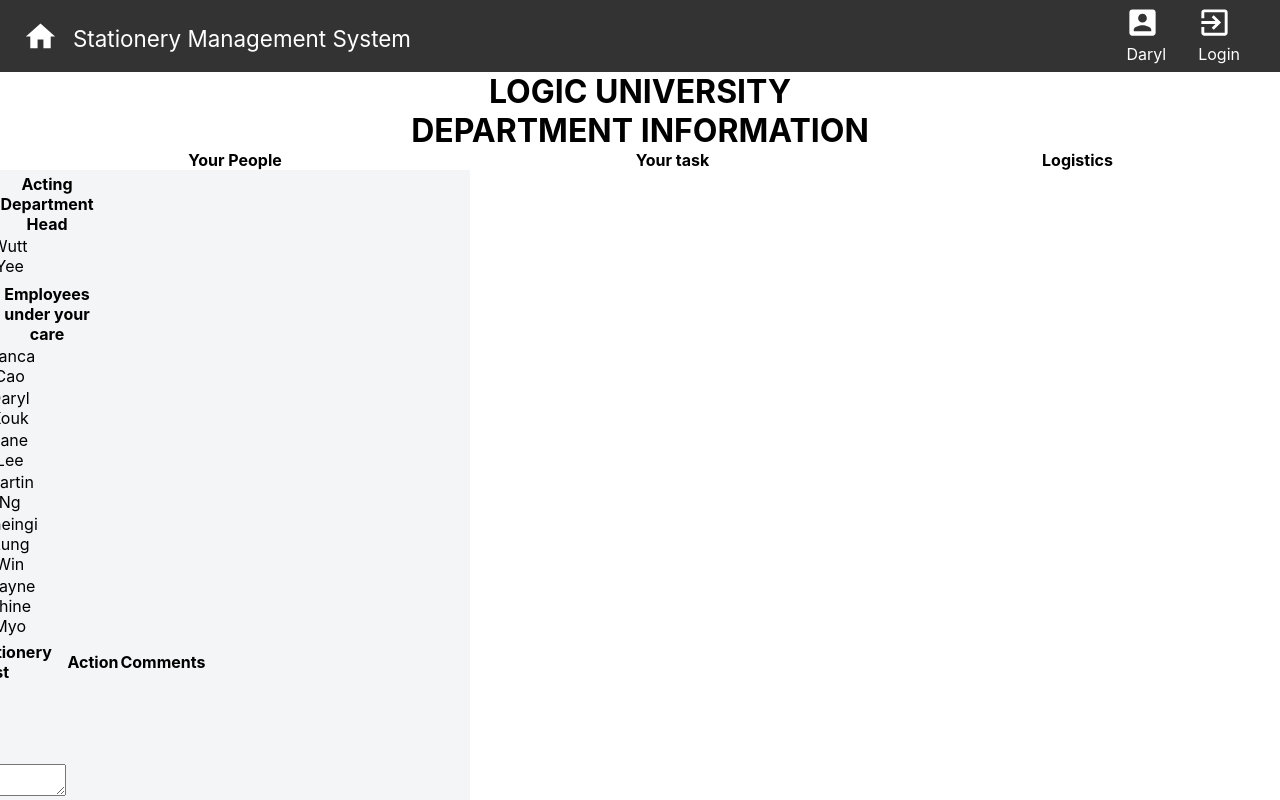
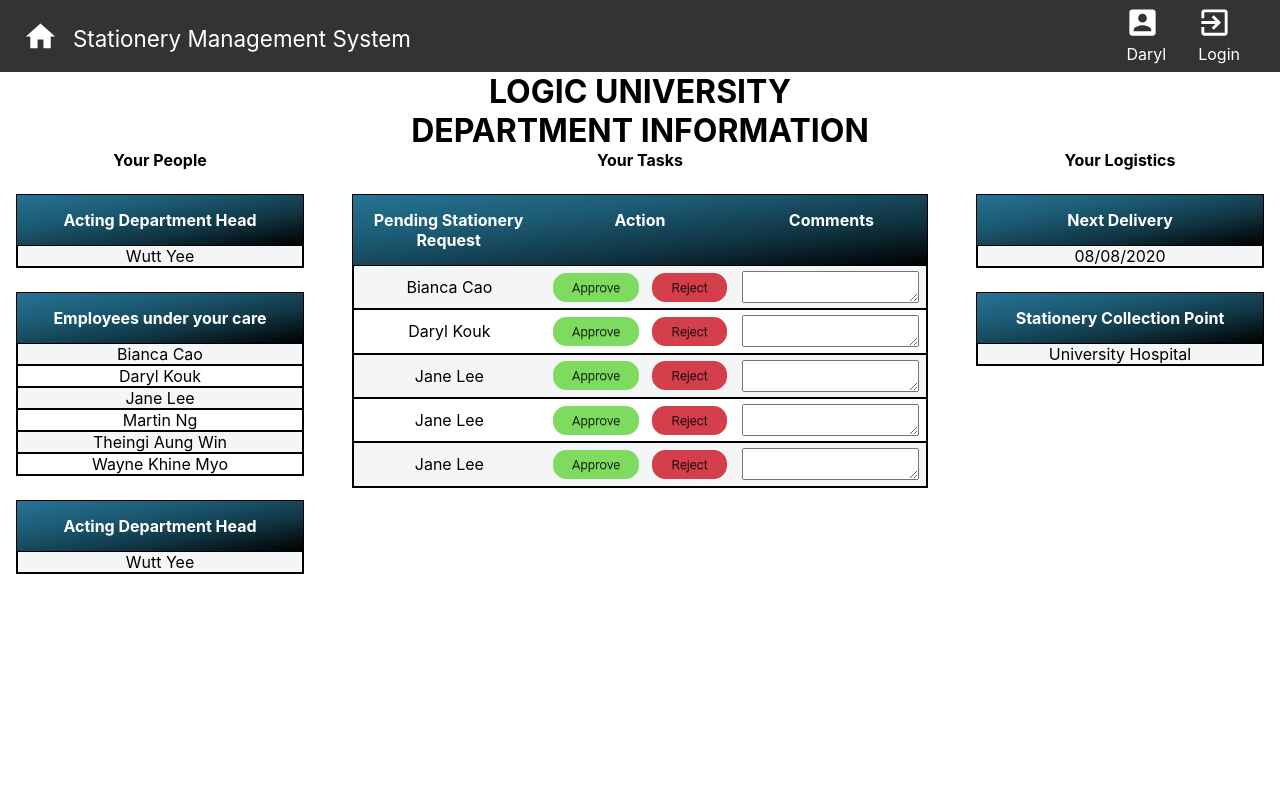
Before and after one commit to Martindreamz/Front-End-AD-Project, a React (Create React App) app: page /manager in a window 1280 px wide. Shown: the top 800 px of the page. Built offline with nearby package versions, Linux system fonts and the light colour scheme.

Commit message:
Manager Page partitions & tables settled

```diff
--- a/src/Components/DepartmentHeadApproval.js
+++ b/src/Components/DepartmentHeadApproval.js
@@ -1,8 +1,9 @@
 import React, { Component } from "react";
+import "./InventoryTable.css";
 
 class DepartmentHeadApproval extends Component {
   constructor() {
-        super()
+    super();
     /*this.state() = {
             staff: [],
             requisition: [],
@@ -11,18 +12,65 @@ class DepartmentHeadApproval extends Component {
   }
 
   render() {
-
     return (
-            <div>
-                <table style={{ textAlign: "center" }}>
-                    <tr><th> Pending Stationery Request</th><th colspan='2'> Action</th><th> Comments</th></tr>
-                    <tr><td> Bianca Cao</td><td>Reject</td><td>Approve</td><textarea /></tr>
-                    <tr><td> Daryl Kouk</td><td>Reject</td><td>Approve</td><textarea /></tr>
-                    <tr><td> Jane Lee</td><td>Reject</td><td>Approve</td><textarea /></tr>
-                    <tr><td> Jane Lee</td><td>Reject</td><td>Approve</td><textarea /></tr>
-                    <tr><td> Jane Lee</td><td>Reject</td><td>Approve</td><textarea /></tr>
+      <table className="componentTable">
+        <tr className="tableHeader">
+          <th> Pending Stationery Request</th>
+          <th colspan="2"> Action</th>
+          <th> Comments</th>
+        </tr>
+        <tr className="tableRow">
+          <td> Bianca Cao</td>
+          <td>
+            <button className="greenButton">Approve</button>
+            <button className="redButton">Reject</button>
+          </td>
+          <td>
+            <textarea />
+          </td>
+        </tr>
+        <tr className="tableRow">
+          <td> Daryl Kouk</td>
+          <td>
+            <button className="greenButton">Approve</button>
+            <button className="redButton">Reject</button>
+          </td>
+          <td>
+            <textarea />
+          </td>
+        </tr>
+        <tr className="tableRow">
+          <td> Jane Lee</td>
+          <td>
+            <button className="greenButton">Approve</button>
+            <button className="redButton">Reject</button>
+          </td>
+          <td>
+            <textarea />
+          </td>
+        </tr>
+        <tr className="tableRow">
+          <td> Jane Lee</td>
+          <td>
+            <button className="greenButton">Approve</button>
+            <button className="redButton">Reject</button>
+          </td>
+          <td>
+            <textarea />
+          </td>
+        </tr>
+        <tr className="tableRow">
+          <td> Jane Lee</td>
+          <td>
+            <button className="greenButton">Approve</button>
+            <button className="redButton">Reject</button>
+          </td>
+          <td>
+            <textarea />
+          </td>
+        </tr>
       </table>
-            </div>)
+    );
   }
 }
-export default DepartmentHeadApproval
+export default DepartmentHeadApproval;
--- a/src/Components/DepartmentHeadCollection.js
+++ b/src/Components/DepartmentHeadCollection.js
@@ -1,8 +1,9 @@
 import React, { Component } from "react";
+import "./InventoryTable.css";
 
 class DepartmentHeadCollection extends Component {
   constructor() {
-        super()
+    super();
     /*this.state() = {
             staff: [],
             requisition: [],
@@ -11,26 +12,31 @@ class DepartmentHeadCollection extends Component {
   }
 
   render() {
-
     return (
       <div>
-                <table style={{ textAlign: "center", verticalAlign: "baseline" }}>
-                    <tr>
-                        <td>
-                            <table style={{ textAlign: "center" }}>
-                                <tr><th> Next Delivery</th></tr>
-                                <tr><td> 08/08/2020</td></tr>
-                            </table>
-                        </td>
-                        <td>
-                            <table style={{ textAlign: "center" }}>
-                                <tr><th> Stationery Collection Point</th></tr>
-                                <tr><td> University Hospital</td></tr>
-                            </table>
-                        </td>
+        <div>
+          <table className="componentTable">
+            <tr className="tableHeader">
+              <th> Next Delivery</th>
+            </tr>
+            <tr className="tableRow">
+              <td> 08/08/2020</td>
             </tr>
           </table>
-            </div>)
+        </div>
+
+        <div>
+          <table className="componentTable">
+            <tr className="tableHeader">
+              <th> Stationery Collection Point</th>
+            </tr>
+            <tr className="tableRow">
+              <td> University Hospital</td>
+            </tr>
+          </table>
+        </div>
+      </div>
+    );
   }
 }
-export default DepartmentHeadCollection
+export default DepartmentHeadCollection;
--- a/src/Components/DepartmentHeadDelegate.js
+++ b/src/Components/DepartmentHeadDelegate.js
@@ -1,8 +1,9 @@
 import React, { Component } from "react";
+import "./InventoryTable.css";
 
 class DepartmentHeadDelegate extends Component {
   constructor() {
-        super()
+    super();
     /*this.state() = {
             staff: [],
             requisition: [],
@@ -11,13 +12,16 @@ class DepartmentHeadDelegate extends Component {
   }
 
   render() {
-
     return (
-            <div>
-                <table style={{ textAlign: "center" }}>
-                    <tr><th> Acting Department Head</th></tr>
-                    <tr><td> Wutt Yee</td></tr>
-                </table></div>)
+      <table className="componentTable">
+        <tr className="tableHeader">
+          <th> Acting Department Head</th>
+        </tr>
+        <tr className="tableRow">
+          <td> Wutt Yee</td>
+        </tr>
+      </table>
+    );
   }
 }
-export default DepartmentHeadDelegate
+export default DepartmentHeadDelegate;
--- a/src/Components/DepartmentHeadEmployee.js
+++ b/src/Components/DepartmentHeadEmployee.js
@@ -1,8 +1,9 @@
 import React, { Component } from "react";
+import "./InventoryTable.css";
 
 class DepartmentHeadEmployee extends Component {
   constructor() {
-        super()
+    super();
     /*this.state() = {
             staff: [],
             requisition: [],
@@ -11,19 +12,31 @@ class DepartmentHeadEmployee extends Component {
   }
 
   render() {
-
     return (
-            <div>
-                <table style={{ textAlign: "center" }}>
-                    <tr><th> Employees under your care</th></tr>
-                    <tr><td> Bianca Cao</td></tr>
-                    <tr><td> Daryl Kouk</td></tr>
-                    <tr><td> Jane Lee</td></tr>
-                    <tr><td> Martin Ng</td></tr>
-                    <tr><td> Theingi Aung Win</td></tr>
-                    <tr><td> Wayne Khine Myo</td></tr>
+      <table className="componentTable">
+        <tr className="tableHeader">
+          <th> Employees under your care</th>
+        </tr>
+        <tr className="tableRow">
+          <td> Bianca Cao</td>
+        </tr>
+        <tr className="tableRow">
+          <td> Daryl Kouk</td>
+        </tr>
+        <tr className="tableRow">
+          <td> Jane Lee</td>
+        </tr>
+        <tr className="tableRow">
+          <td> Martin Ng</td>
+        </tr>
+        <tr className="tableRow">
+          <td> Theingi Aung Win</td>
+        </tr>
+        <tr className="tableRow">
+          <td> Wayne Khine Myo</td>
+        </tr>
       </table>
-            </div>)
+    );
   }
 }
-export default DepartmentHeadEmployee
+export default DepartmentHeadEmployee;
--- a/src/Components/DepartmentHeadRep.js
+++ b/src/Components/DepartmentHeadRep.js
@@ -1,8 +1,9 @@
 import React, { Component } from "react";
+import "./InventoryTable.css";
 
 class DepartmentHeadDelegate extends Component {
   constructor() {
-        super()
+    super();
     /*this.state() = {
             staff: [],
             requisition: [],
@@ -11,13 +12,16 @@ class DepartmentHeadDelegate extends Component {
   }
 
   render() {
-
     return (
-            <div>
-                <table style={{ textAlign: "center" }}>
-                    <tr><th> Acting Department Head</th></tr>
-                    <tr><td> Wutt Yee</td></tr>
-                </table></div>)
+      <table className="componentTable">
+        <tr className="tableHeader">
+          <th> Acting Department Head</th>
+        </tr>
+        <tr className="tableRow">
+          <td> Wutt Yee</td>
+        </tr>
+      </table>
+    );
   }
 }
-export default DepartmentHeadDelegate
+export default DepartmentHeadDelegate;
--- a/src/Components/InventoryTable.css
+++ b/src/Components/InventoryTable.css
@@ -1,3 +1,15 @@
+.componentTable {
+  display: flex;
+  flex-direction: column;
+  justify-content: space-evenly;
+  border: solid 0.5px;
+  width: 90%;
+  overflow: scroll;
+  margin-top: 1.5rem;
+  margin-left: auto;
+  margin-right: auto;
+}
+
 .genericTable {
   display: flex;
   flex-direction: column;
@@ -30,11 +42,11 @@ tr:nth-child(even) {
 }
 
 th {
-  width: 20%;
+  width: 100%;
 }
 
 td {
-  width: 20%;
+  width: 100%;
   display: flex;
   align-items: center;
   justify-content: center;
--- /dev/null
+++ b/src/Components/ManagerPartition.css
@@ -0,0 +1,77 @@
+body,
+html {
+  width: 100%;
+  height: 100%;
+  margin: 0;
+}
+
+.container {
+  width: 100%;
+  height: 100%;
+}
+
+.leftHeader {
+  width: 25%;
+  height: 10%;
+  float: left;
+  border-collapse: collapse;
+}
+
+.leftHeader h4 {
+  text-align: center;
+}
+
+.middleHeader {
+  width: 50%;
+  height: 10%;
+  float: left;
+  border-collapse: collapse;
+}
+
+.middleHeader h4 {
+  text-align: center;
+}
+
+.rightHeader {
+  width: 25%;
+  height: 10%;
+  position: relative;
+  float: right;
+  border-collapse: collapse;
+}
+
+.rightHeader h4 {
+  text-align: center;
+}
+
+.toppane {
+  width: 100%;
+  height: 20%;
+  border-collapse: collapse;
+}
+
+.toppane h1 {
+  text-align: center;
+}
+
+.leftpane {
+  width: 25%;
+  height: 100%;
+  float: left;
+  border-collapse: collapse;
+}
+
+.middlepane {
+  width: 50%;
+  height: 100%;
+  float: left;
+  border-collapse: collapse;
+}
+
+.rightpane {
+  width: 25%;
+  height: 100%;
+  position: relative;
+  float: right;
+  border-collapse: collapse;
+}
--- a/src/Containers/ManageDepartment.js
+++ b/src/Containers/ManageDepartment.js
@@ -1,14 +1,15 @@
 import React, { Component } from "react";
-import Header from '../Components/Headers/Header';
-import DepartmentHeadDelegate from '../Components/DepartmentHeadDelegate'
-import DepartmentHeadCollection from '../Components/DepartmentHeadCollection'
-import DepartmentHeadEmployee from '../Components/DepartmentHeadEmployee'
-import DepartmentHeadRep from '../Components/DepartmentHeadRep'
-import DepartmentHeadApproval from '../Components/DepartmentHeadApproval'
+import Header from "../Components/Headers/Header";
+import DepartmentHeadDelegate from "../Components/DepartmentHeadDelegate";
+import DepartmentHeadCollection from "../Components/DepartmentHeadCollection";
+import DepartmentHeadEmployee from "../Components/DepartmentHeadEmployee";
+import DepartmentHeadRep from "../Components/DepartmentHeadRep";
+import DepartmentHeadApproval from "../Components/DepartmentHeadApproval";
+import "../Components/ManagerPartition.css";
 
 class ManageDepartment extends Component {
   constructor() {
-        super()
+    super();
     /*this.state() = {
             staff: [],
             requisition: [],
@@ -16,46 +17,45 @@ class ManageDepartment extends Component {
         }*/
   }
 
-
   render() {
     return (
       <div>
+        <div className="container">
+          <div className="toppane">
             <Header />
-                <h1 style={{ textAlign: "center" }} >LOGIC UNIVERSITY</h1>
-                <h1 style={{ textAlign: "center" }} >DEPARTMENT INFORMATION</h1>
-
-                <table cellSpacing="0" width='100%' align="center" >
-
-                    <tr ><th style={{ textAlign: "center" }} width='30%' colspan="1">Your People</th>
-                        <th style={{ textAlign: "center" }} width='40%' colspan="1">Your task</th>
-                        <th style={{ textAlign: "center" }} width='30%' colspan="1">Logistics</th>
-                    </tr>
-
-                    <tr >
-                        <td Align="center">
-                            <table>
-                                <tr  Align="center">
-                                  <DepartmentHeadDelegate/>
-                                </tr>
-                                <tr  Align="center">
-
-                                </tr>
-                                <tr  Align="center">
-                                    <DepartmentHeadEmployee/>
-                                </tr>
-                            </table>
-                        </td>
-                        <td style={{ textAlign: "center", verticalAlign: "baseline" }}>
-                            <DepartmentHeadApproval/>
-                        </td>
-                        <td style={{ textAlign: "center", verticalAlign: "baseline" }}>
-                            <DepartmentHeadCollection/>
-                        </td>
-                    </tr>
-                </table>
+            <h1>LOGIC UNIVERSITY</h1>
+            <h1>DEPARTMENT INFORMATION</h1>
           </div>
-        )
+          <div className="leftHeader">
+            <h4>Your People</h4>
+          </div>
+          <div className="middleHeader">
+            <h4>Your Tasks</h4>
+          </div>
+          <div className="rightHeader">
+            <h4>Your Logistics</h4>
+          </div>
+          <div className="leftpane">
+            <div>
+              <DepartmentHeadDelegate />
+            </div>
+            <div>
+              <DepartmentHeadEmployee />
+            </div>
+            <div>
+              <DepartmentHeadRep />
+            </div>
+          </div>
+          <div className="middlepane">
+            <DepartmentHeadApproval />
+          </div>
+          <div className="rightpane">
+            <DepartmentHeadCollection />
+          </div>
+        </div>
+      </div>
+    );
   }
 }
 
-export default ManageDepartment
+export default ManageDepartment;
```
Lines whose indentation alone changed are shown as unchanged.
